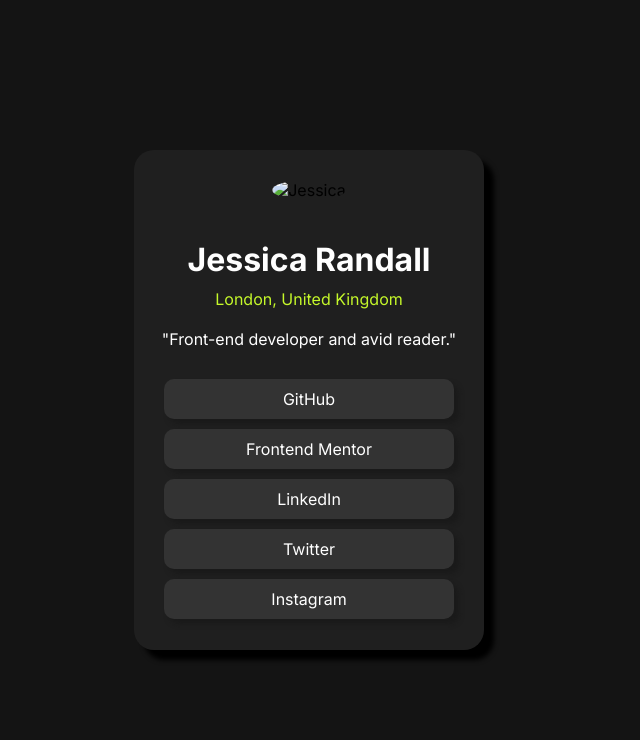
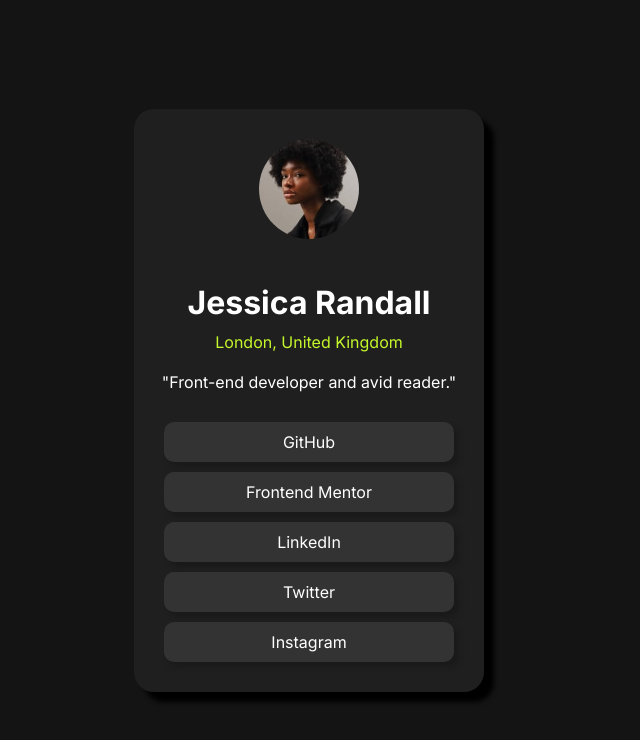
Before and after one commit to AY-Dev-sourc/Social-links-profile, a plain HTML site: page index.html in a window 1280 px wide. Shown: the whole page, without its empty margins (331-971 px from the left). Drawn offline with Linux system fonts and the light colour scheme.

Commit message:
Update index.html

```diff
--- a/index.html
+++ b/index.html
@@ -9,7 +9,7 @@
 </head>
 <body>
     <div class="card-container">
-        <img src="/social-links-profile-main/assets/images/avatar-jessica.jpeg" alt="Jessica" class="card-image">
+        <img src="/images/avatar-jessica.jpeg" alt="Jessica" class="card-image">
         <h1 class="card-title">Jessica Randall</h1>
         <p class="about">London, United Kingdom</p>
         <p class="description">"Front-end developer and avid reader."</p>
```
